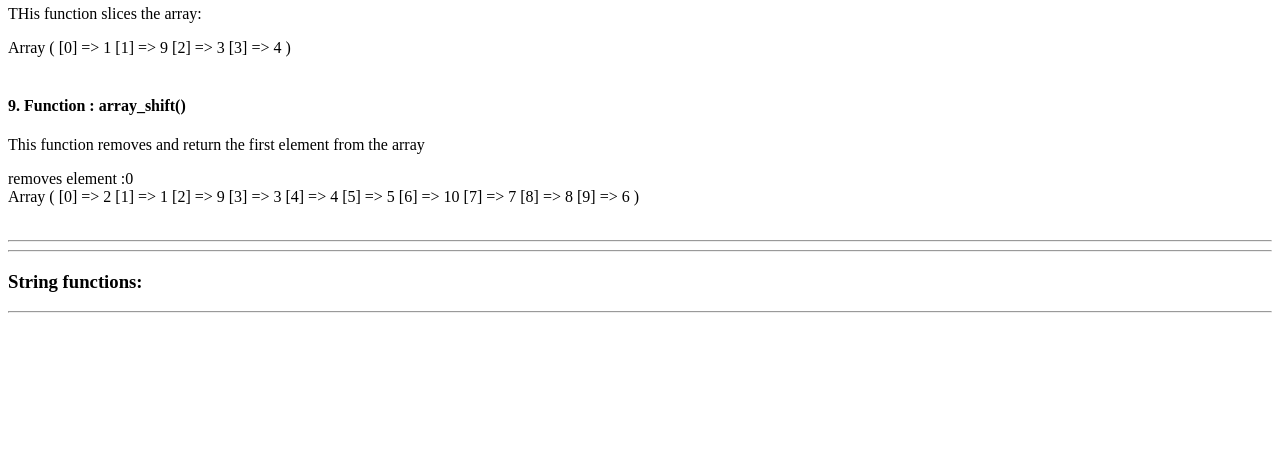
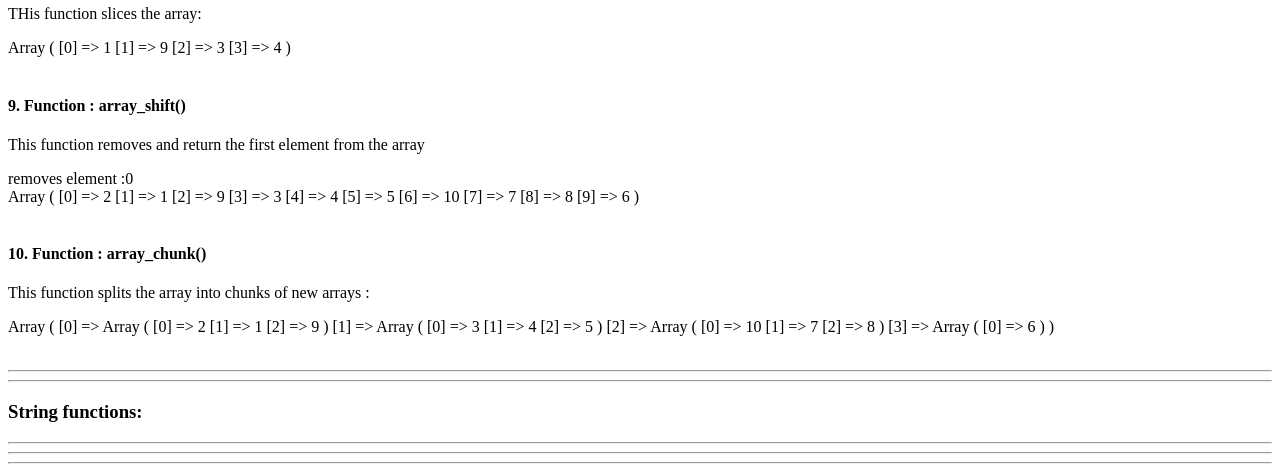
Before and after one commit to sachinmathewjose/homework3-stringarray, a PHP site: page / in a window 1280 px wide. Shown: the part 1078-1550 px from the top of the page. Before the commit the page ends 1391 px from the top, so only its background shows below. Run offline with PHP 8.4, Linux system fonts and the light colour scheme.

Commit message:
added function 10

```diff
--- a/index.php
+++ b/index.php
@@ -20,6 +20,7 @@ class main {
 		$this->shuffleArray();
 		$this->sliceArray();
 		$this->shiftArray();
+		$this->chunkArray();
 		echo "<hr><hr>";
 	}
 
@@ -92,9 +93,10 @@ class main {
 		echo "<br><br>";
 	}
 
-	public function pArray() {
-		echo "<h4>2. Function :<b> </b></h4>";
-		echo "<p> <p>";
+	public function chunkArray() {
+		echo "<h4>10. Function :<b> array_chunk()</b></h4>";
+		echo "<p>This function splits the array into chunks of new arrays :<p>";
+		print_r(array_chunk($this->sampleArray,3));
 		echo "<br><br>";
 	}
 
@@ -104,6 +106,14 @@ class main {
 
 	public function stringFunctions() {
 		echo '<h3>String functions: </h3><hr>';
+
+		echo "<hr><hr>";
+	}
+
+	public function pArray() {
+		echo "<h4>2. Function :<b> </b></h4>";
+		echo "<p> <p>";
+		echo "<br><br>";
 	}
 }
 
```
